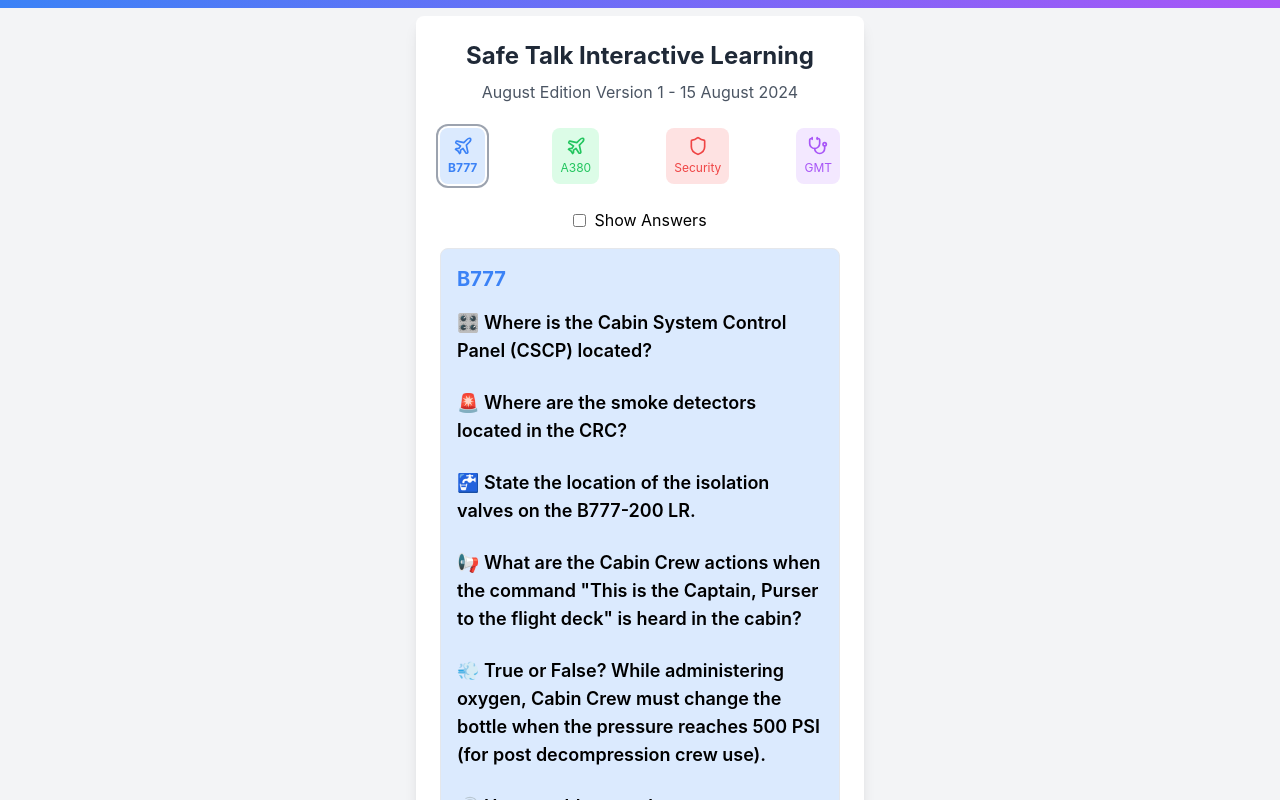
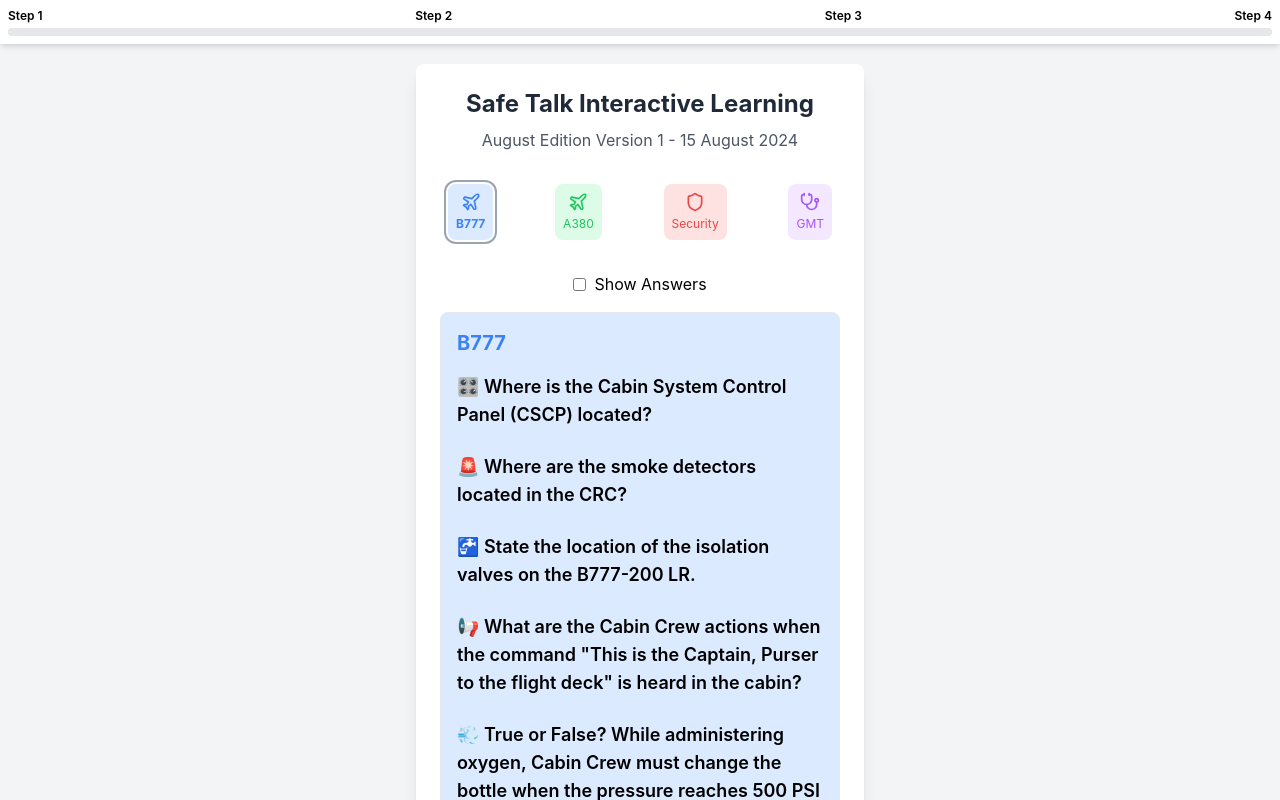
Before and after one commit to shawfiggles/ifeelsafernow, a React (Create React App) app: page / in a window 1280 px wide. Shown: the top 800 px of the page. Built offline with nearby package versions, Linux system fonts and the light colour scheme.

Commit message:
Added stylized step-based progress bar

```diff
--- a/src/App.js
+++ b/src/App.js
@@ -1,5 +1,5 @@
 import React, { useState, useEffect, useRef } from 'react';
-import { motion, AnimatePresence, useScroll, useSpring } from 'framer-motion';
+import { motion, AnimatePresence } from 'framer-motion';
 import { Plane, Shield, Stethoscope } from 'lucide-react';
 
 // Import question sets (assuming they're in separate files)
@@ -43,25 +43,66 @@ const sections = [
   },
 ];
 
+const ProgressBar = ({ progress }) => {
+  const steps = 4; // Number of steps in the progress bar
+  const filledSteps = Math.floor(progress * steps);
+
+  return (
+    <div className="fixed top-0 left-0 right-0 p-2 bg-white shadow-md z-20">
+      <div className="flex justify-between mb-1">
+        {[...Array(steps)].map((_, index) => (
+          <div key={index} className="text-xs font-semibold">
+            Step {index + 1}
+          </div>
+        ))}
+      </div>
+      <div className="flex h-2 bg-gray-200 rounded-full overflow-hidden">
+        {[...Array(steps)].map((_, index) => (
+          <motion.div
+            key={index}
+            className="h-full"
+            style={{
+              background: index < filledSteps ?
+                `linear-gradient(90deg, #3B82F6 0%, #8B5CF6 100%)` :
+                (index === filledSteps ? `linear-gradient(90deg, #3B82F6 0%, #8B5CF6 ${progress * 100}%, #E5E7EB ${progress * 100}%)` : '#E5E7EB'),
+              flexGrow: 1
+            }}
+            initial={{ width: 0 }}
+            animate={{ width: '100%' }}
+            transition={{ duration: 0.5, delay: index * 0.1 }}
+          />
+        ))}
+      </div>
+    </div>
+  );
+};
+
 const SafeTalkApp = () => {
   const [activeSection, setActiveSection] = useState(sections[0].id);
   const [showAnswers, setShowAnswers] = useState(false);
-  const [isScrolled, setIsScrolled] = useState(false);
+  const [scrollProgress, setScrollProgress] = useState(0);
   const containerRef = useRef(null);
-  const { scrollYProgress } = useScroll({ container: containerRef });
-  const scaleX = useSpring(scrollYProgress, {
-    stiffness: 100,
-    damping: 30,
-    restDelta: 0.001
-  });
 
   useEffect(() => {
     const handleScroll = () => {
-      setIsScrolled(window.scrollY > 100);
+      const container = containerRef.current;
+      if (container) {
+        const scrollPosition = container.scrollTop;
+        const scrollHeight = container.scrollHeight - container.clientHeight;
+        setScrollProgress(scrollPosition / scrollHeight);
+      }
     };
 
-    window.addEventListener('scroll', handleScroll);
-    return () => window.removeEventListener('scroll', handleScroll);
+    const container = containerRef.current;
+    if (container) {
+      container.addEventListener('scroll', handleScroll);
+    }
+
+    return () => {
+      if (container) {
+        container.removeEventListener('scroll', handleScroll);
+      }
+    };
   }, []);
 
   const currentSection = sections.find(s => s.id === activeSection);
@@ -73,17 +114,18 @@ const SafeTalkApp = () => {
   };
 
   return (
-    <div className="min-h-screen bg-gray-100 p-4 pb-24" ref={containerRef}>
-      <motion.div
-        className="fixed top-0 left-0 right-0 h-2 bg-gradient-to-r from-blue-500 to-purple-500"
-        style={{ scaleX, transformOrigin: "0%" }}
-      />
+    <div className="h-screen overflow-hidden">
+      <ProgressBar progress={scrollProgress} />
+      <div
+        className="h-full overflow-y-auto pt-16 pb-24 px-4 bg-gray-100"
+        ref={containerRef}
+      >
         <div className="max-w-md mx-auto bg-white rounded-lg shadow-lg p-6">
           <h1 className="text-2xl font-bold mb-2 text-center text-gray-800">Safe Talk Interactive Learning</h1>
           <p className="text-center text-gray-600 mb-6">August Edition Version 1 - 15 August 2024</p>
 
           <motion.div
-          className={`flex justify-between mb-6 ${isScrolled ? 'fixed top-2 left-0 right-0 bg-white shadow-md p-4 z-10' : ''}`}
+            className="flex justify-between mb-6 sticky top-0 bg-white p-2 z-10"
             initial={{ opacity: 0, y: -50 }}
             animate={{ opacity: 1, y: 0 }}
             transition={{ duration: 0.5 }}
@@ -158,6 +200,7 @@ const SafeTalkApp = () => {
           </AnimatePresence>
         </div>
       </div>
+    </div>
   );
 };
 
```
Lines whose indentation alone changed are shown as unchanged.
